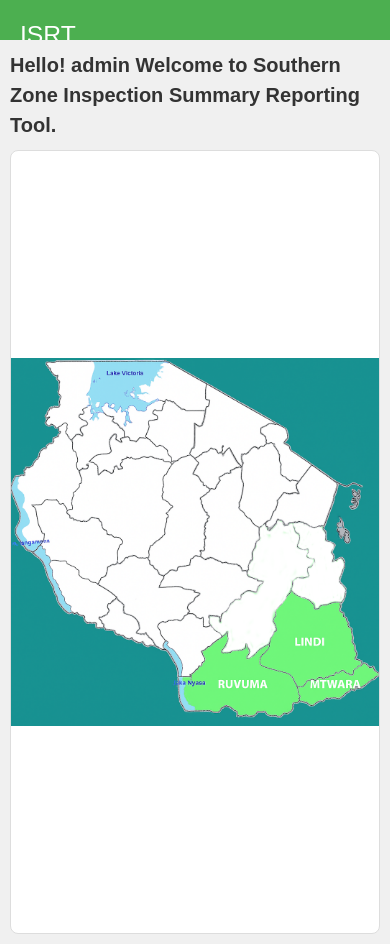
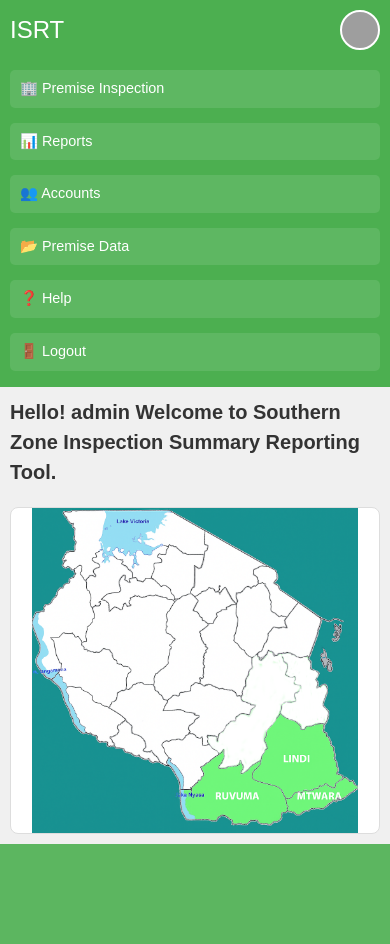
Before and after one commit to benjaminkamoga/ISRT, a Flask app: page /dashboard in a window 390 px wide. After the commit the page ends 844 px from the top, so only its background shows below. Run offline with Flask 3, Linux system fonts and the light colour scheme; a user stored in the database is signed in; data comes from the database, SQL or seed files in the repository; grey boxes are pictures that could not be loaded.

Commit message:
Make dashboard map fully responsive: no extra space below welcome message on mobile potrait

```diff
--- a/templates/dashboard.html
+++ b/templates/dashboard.html
@@ -1,8 +1,3 @@
-<!DOCTYPE html>
-<html>
-<head>
-  <title>Dashboard</title>
-  <link href="https://cdn.jsdelivr.net/npm/bootstrap@5.3.0/dist/css/bootstrap.min.css" rel="stylesheet" />
 <!DOCTYPE html>
 <html>
 <head>
@@ -18,47 +13,197 @@
 
     body {
       display: flex;
-  min-height: 100vh;
+      height: 100vh;
       overflow: hidden;
     }
 
     /* Sidebar */
     .sidebar {
       width: 240px;
-  background-color: #4CAF50;
+      background-color: #4CAF50; /* green apple */
       color: white;
       padding: 20px;
       box-sizing: border-box;
       overflow-y: auto;
     }
 
+    .sidebar-header {
+      display: flex;
+      align-items: center;
+      justify-content: space-between;
+      margin-bottom: 20px;
+    }
+
+    .sidebar-header h2 {
+      font-size: 1.5em;
+      margin: 0;
+      user-select: none;
+    }
+
+    .profile-pic {
+      width: 40px;
+      height: 40px;
+      border-radius: 50%;
+      background-color: #ddd;
+      background-image: url("{{ profile_pic_url if profile_pic_url else url_for('static', filename='images/profile.png') }}");
+      background-size: cover;
+      background-position: center;
+      flex-shrink: 0;
+      border: 2px solid white;
+      cursor: pointer;
+      display: inline-block;
+    }
+
+    /* Menu styles */
+    .menu {
+      list-style: none;
+      padding: 0;
+      margin: 0;
+    }
+
+    .menu > li {
+      margin-bottom: 15px;
+    }
+
+    .menu a,
+    .menu button {
+      display: block;
+      padding: 10px 12px;
+      border-radius: 5px;
+      color: white;
+      text-decoration: none;
+      font-size: 1em;
+      background: rgba(255, 255, 255, 0.1);
+      border: none;
+      cursor: pointer;
+      text-align: left;
+      width: 100%;
+      user-select: none;
+    }
+
+    .menu a:hover,
+    .menu button:hover {
+      background: rgba(255, 255, 255, 0.25);
+      text-decoration: none;
+    }
+
+    /* Submenu */
+    .submenu {
+      list-style: none;
+      padding-left: 15px;
+      margin-top: 5px;
+      display: none;
+    }
+
+    .submenu li {
+      margin-bottom: 8px;
+    }
+
+    .submenu a,
+    .submenu button {
+      font-size: 0.95em;
+      padding-left: 10px;
+      background: rgba(255,255,255,0.2);
+      border-radius: 4px;
+      border: none;
+      cursor: pointer;
+      color: white;
+      text-decoration: none;
+      width: 100%;
+      text-align: left;
+      user-select: none;
+    }
+
+    .submenu a:hover,
+    .submenu button:hover {
+      background: rgba(255,255,255,0.35);
+    }
+
     /* Main content */
 .main-content {
   flex-grow: 1;
+  margin: 0;
+  padding: 20px 20px; /* reduce side padding for mobile */
+  box-sizing: border-box;
+  overflow-y: auto; /* scroll if content overflows */
   display: flex;
   flex-direction: column;
   background-color: #f0f0f0;
   color: #333;
-  padding: 20px 30px;
-  box-sizing: border-box;
+  min-height: 0; /* important for flex container inside body */
 }
+
+/* Map container fills remaining space but limited height */
+.map-container {
+  flex-grow: 1;
+  overflow: hidden;
+  border: 1px solid #ddd;
+  border-radius: 8px;
+  background: white;
+  height: 60vh; /* limit map height on desktop */
+}
+
+.map-container img {
+  width: 100%;
+  height: 100%;
+  object-fit: cover; /* cover instead of contain for better fill */
+  display: block;
+  border-radius: 8px;
+  margin: 0;
+  padding: 0;
+}
+
+/* --- Responsive tweaks --- */
+@media (max-width: 768px) {
+  body {
+    flex-direction: column; /* stack sidebar on top */
+  }
+
+  .sidebar {
+    width: 100%;
+    height: auto;
+    padding: 10px;
+  }
+
+  .main-content {
+    padding: 10px;
+  }
+
+  .map-container {
+    height: 40vh; /* smaller map height on mobile */
+  }
+
+  .welcome-message {
+    font-size: 1em;
+    margin-bottom: 10px;
+  }
+
+  .menu a, .menu button {
+    font-size: 0.9em;
+    padding: 8px 10px;
+  }
+
+  .submenu a, .submenu button {
+    font-size: 0.85em;
+  }
+}
+
 
     /* Welcome message */
     .welcome-message {
       font-size: 1.25em;
       font-weight: 600;
-  margin-bottom: 10px;
+      margin-bottom: 20px;
       user-select: none;
     }
 
     /* Map container fills remaining space */
     .map-container {
-  width: 100%;
+      flex-grow: 1;
+      overflow: hidden;
       border: 1px solid #ddd;
       border-radius: 8px;
       background: white;
-  flex-grow: 1;
-  overflow: hidden;
     }
 
     .map-container img {
@@ -66,30 +211,11 @@ body {
       height: 100%;
       object-fit: contain;
       display: block;
+      border: none;
+      margin: 0;
+      padding: 0;
       border-radius: 8px;
     }
-
-/* --- Responsive adjustments --- */
-@media (max-width: 768px) {
-  body {
-    flex-direction: column;
-  }
-
-  .sidebar {
-    width: 100%;
-    height: auto;
-  }
-
-  .main-content {
-    padding: 10px;
-  }
-
-  .map-container {
-    height: calc(100vh - 60px); /* Adjust 60px if your welcome message + padding differs */
-    margin-top: 0;
-  }
-}
-
   </style>
 </head>
 <body>
```
Lines whose indentation alone changed are shown as unchanged.
